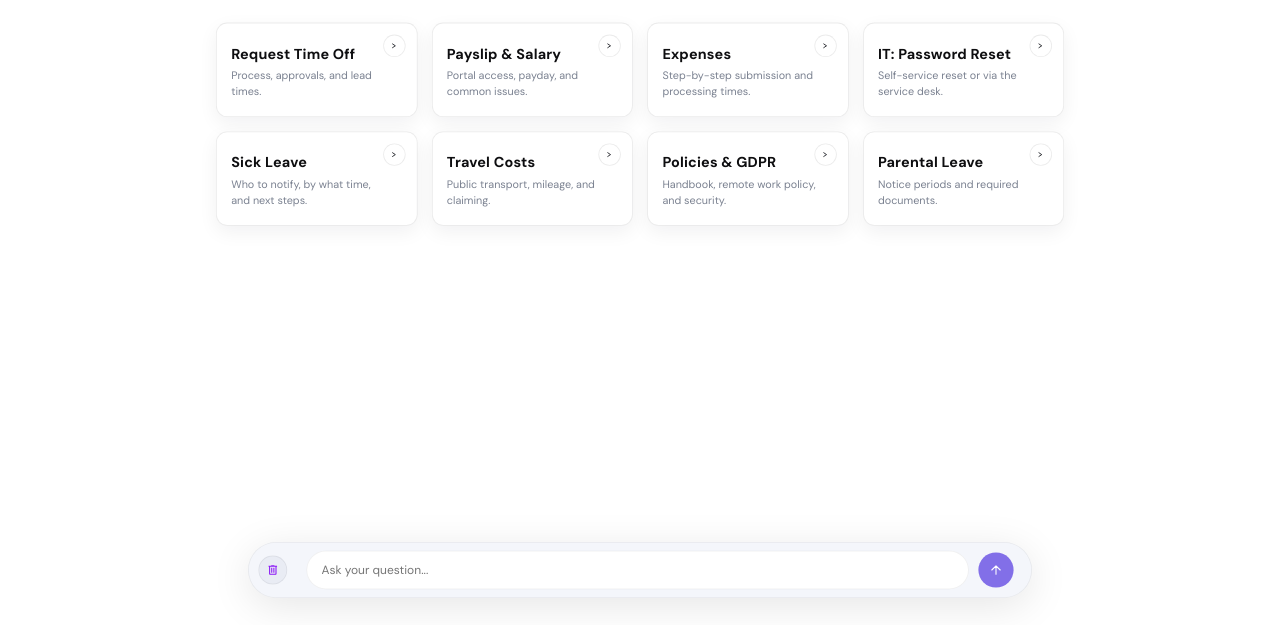
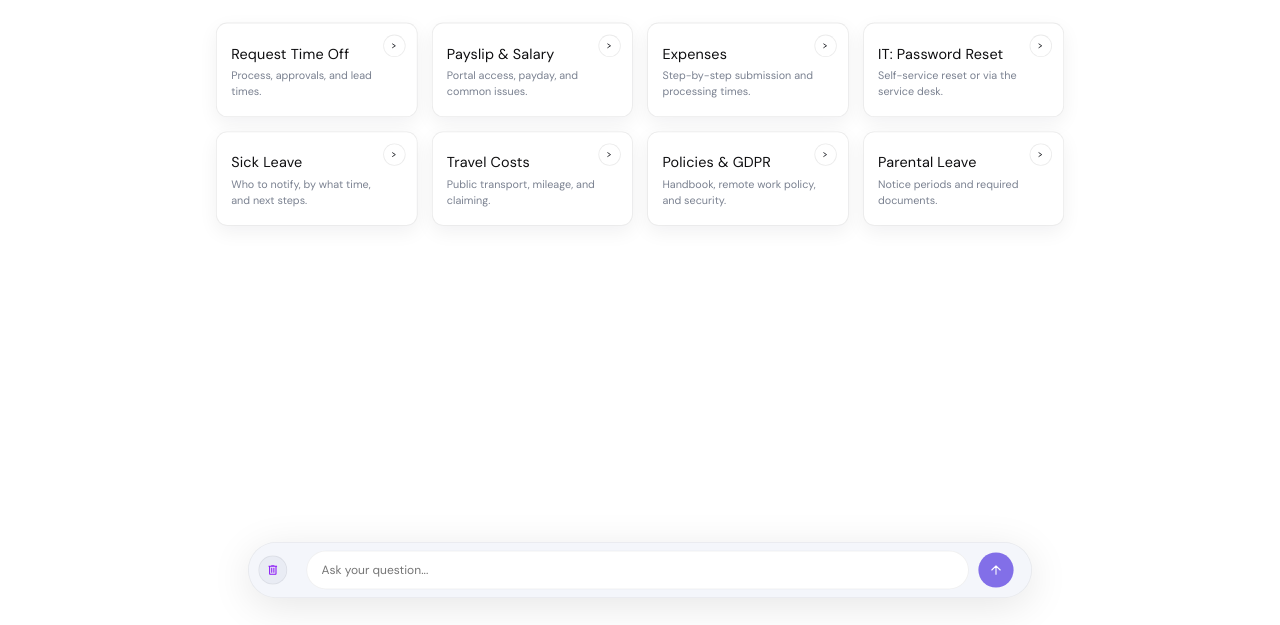
Before and after one commit to zouzdev/eva, a plain HTML site: page index.html in a window 1280 px wide. Shown: the part 175-800 px from the top of the page. Drawn offline with Linux system fonts and the light colour scheme.

Commit message:
Update index.html

```diff
--- a/index.html
+++ b/index.html
@@ -201,7 +201,7 @@
   .card .arrow{ position:absolute; top:14px; right:14px; width:28px; height:28px; border-radius:999px; border:1px solid var(--line); display:grid; place-items:center; background:#fff; transition:all .25s ease; }
   .card:hover .arrow{ background:var(--brand); border-color:var(--brand); transform:rotate(-45deg); }
   .arrow svg{ width:14px; height:14px; }
-  .card h3{ margin:8px 0 6px; font-size:18px; font-weight:var(--w-bold); letter-spacing:.2px; }
+  .card h3{ margin:8px 0 6px; font-size:18px; font-weight:400; letter-spacing:.2px; }
   .card p{ margin:0; color:#7a8190; font-size:13.5px; line-height:1.5; max-width:92%; font-weight:400;}
 
   .chatlog{ max-width:980px; margin:8px auto 0; padding:0 8px; }
```
